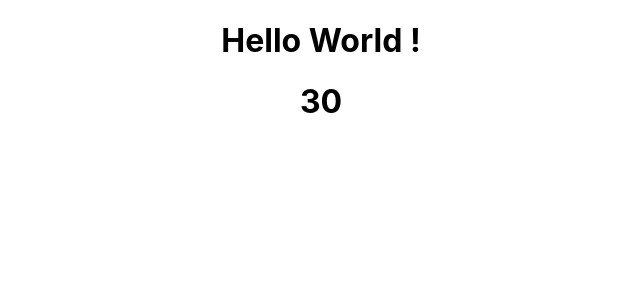
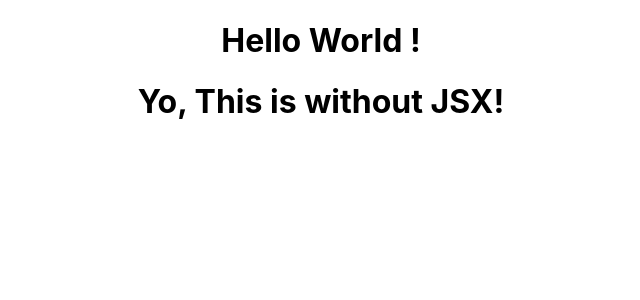
Before and after one commit to rohitbhardwaj9/react-js-tutorial, a React (Create React App) app in the folder learn-react/: page / in a window 1280 px wide. Shown: the top 300 px of the page, without its empty margins (319-959 px from the left). Built offline with nearby package versions, Linux system fonts and the light colour scheme.

Commit message:
Without JSX

```diff
--- a/learn-react/src/User.js
+++ b/learn-react/src/User.js
@@ -1,13 +1,7 @@
 import React, {Component} from 'react';
 class User extends Component {
     render(){
-        return(
-            //This is also JSX
-            <div>
-                <h1>{10+20}</h1>
-            </div>
-            //JSX ends here
-        );
+        return React.createElement("div", null, React.createElement("h1", null, "Yo, This is without JSX!"))
     }
 }
 
```
